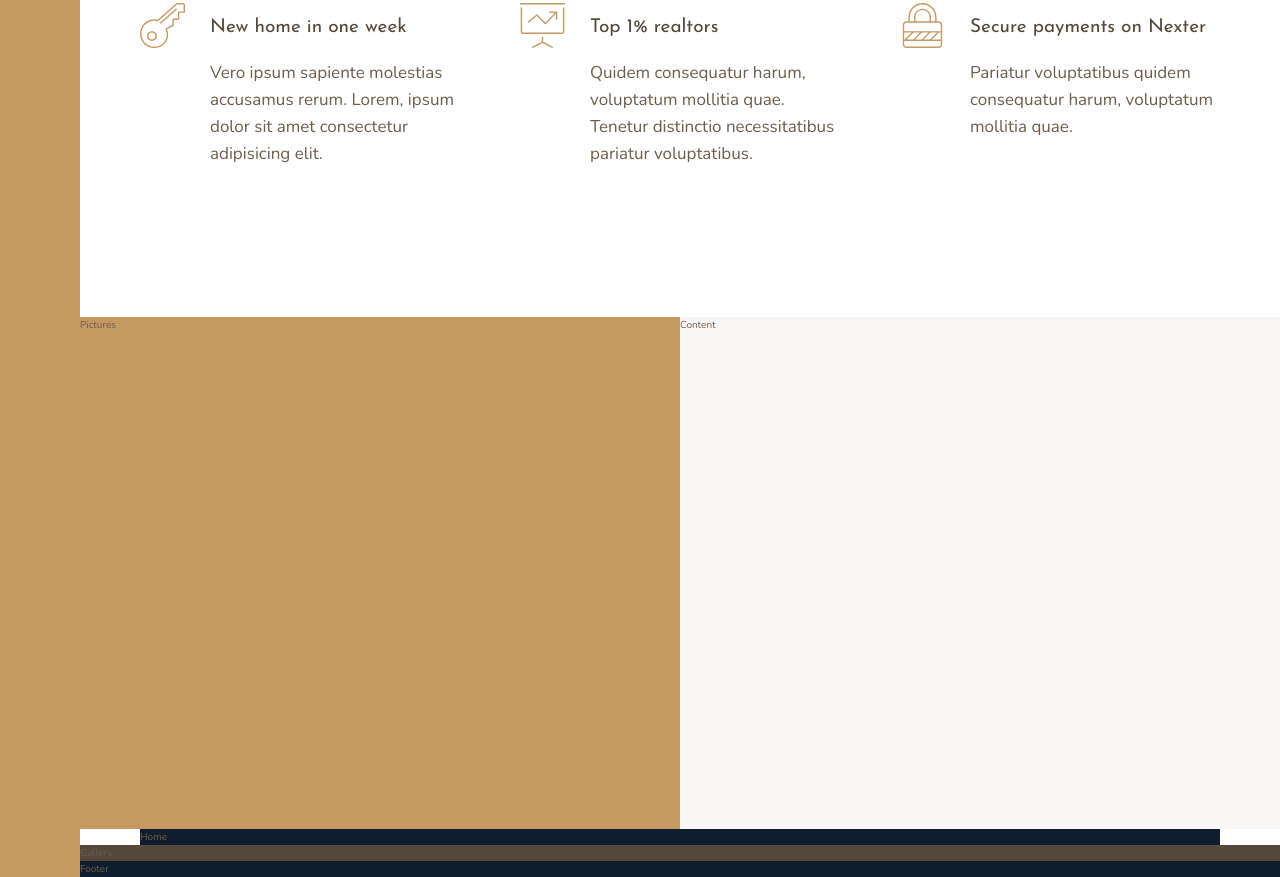
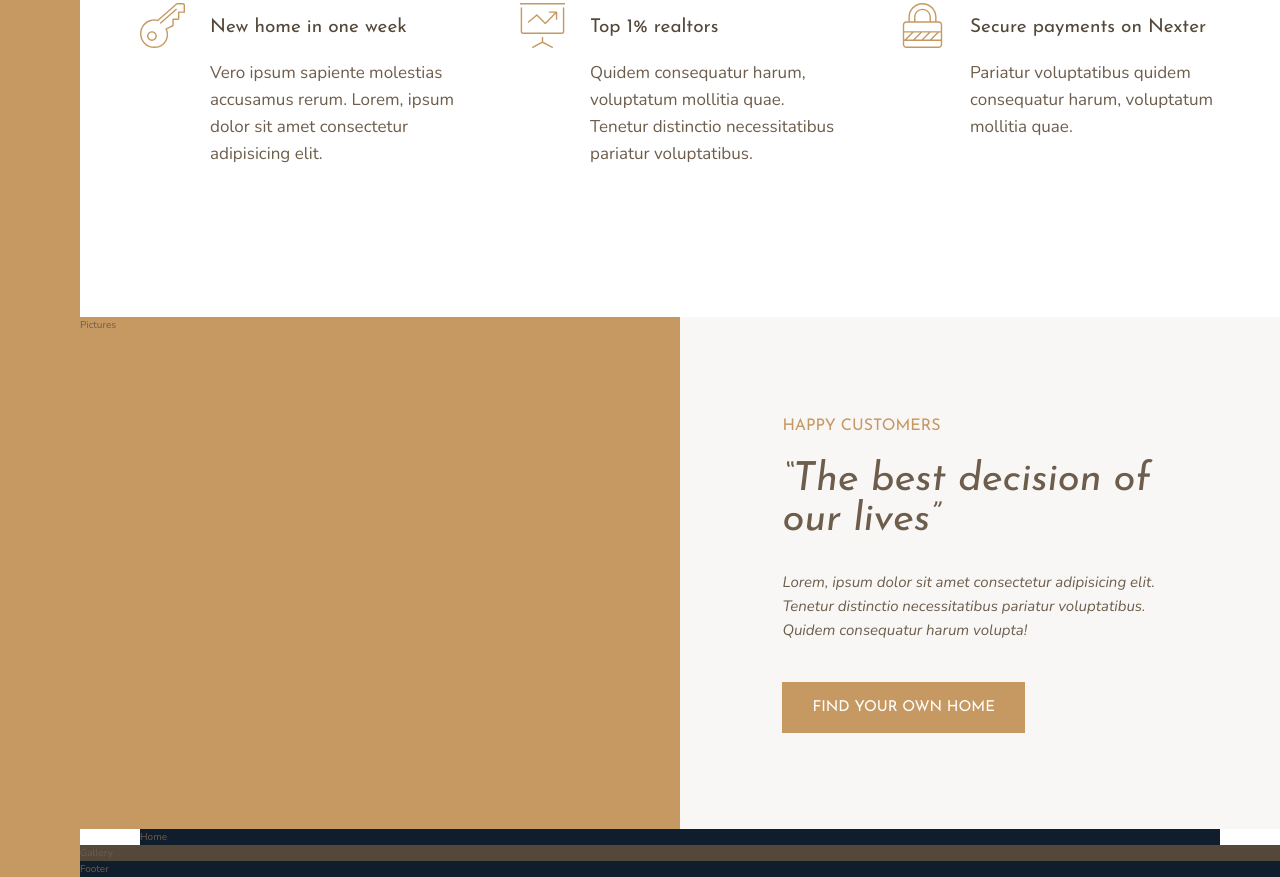
Before and after one commit to wisemandaniel/Nexter-project-with-css-grid, a website: page index.html in a window 1280 px wide. Shown: the part 991-1868 px from the top of the page. Drawn offline with nearby package versions, Linux system fonts and the light colour scheme.

Commit message:
started the grid story layout

```diff
--- a/index.html
+++ b/index.html
@@ -87,7 +87,10 @@
             Pictures
         </div>
         <div class="story__content">
-            Content
+            <h3 class="heading-h3 mb-sm">Happy Customers</h3>
+            <h2 class="heading-h2 heading-2--dark mb-md">&ldquo;The best decision of our lives&rdquo;</h2>
+            <p class="story__text">Lorem, ipsum dolor sit amet consectetur adipisicing elit. Tenetur distinctio necessitatibus pariatur voluptatibus. Quidem consequatur harum volupta!</p>
+            <button class="btn">find your own home</button>
         </div>
         <section class="home">
             Home
--- a/sass/_story.scss
+++ b/sass/_story.scss
@@ -10,5 +10,21 @@
         background-color: $color-grey-light-1;
 
         grid-column: col-start 5 / full-end;
+        padding: 6rem 8vw;
+
+        // display: flex;
+        // flex-direction: column;
+        // justify-content: center;
+        // align-items: flex-start;
+
+        display: grid;
+        align-content: center;
+        justify-items: start;
+    }
+
+    &__text {
+        font-size: 1.5rem;
+        font-style: italic;
+        margin-bottom: 4rem;
     }
 }
--- a/sass/_typography.scss
+++ b/sass/_typography.scss
@@ -18,12 +18,59 @@
 
 .heading-h3 {
     @extend %heading;
+    font-size: 1.6rem;
+    color: $color-primary;
+    text-transform: uppercase;
 }
 
 .heading-h2 {
     @extend %heading;
+    font-size: 4rem;
+    font-style: italic;
+    line-height: 1;
+
+    &--light {
+        color: $color-grey-light-1;
+    }
+
+    &--dark {
+        color: $color-grey-dark-1;
+    }
 }
 
 .heading-h1 {
     @extend %heading;
 }
+
+.btn {
+    background-color: $color-primary;
+    color: #fff;
+    border: none;
+    border-radius: 0;
+    font-family: $font-display;
+    font-size: 1.5rem;
+    text-transform: uppercase;
+    padding: 1.8rem 3rem;
+    cursor: pointer;
+    transition: all .2s;
+
+    &:hover {
+        background-color: $color-primary-dark;
+    }
+}
+
+.mb-sm {
+    margin-bottom: 2rem;
+}
+
+.mb-md {
+    margin-bottom: 3rem;
+}
+
+.mb-lg {
+    margin-bottom: 4rem;
+}
+
+.mb-hg {
+    margin-bottom: 8rem;
+}
```
Also changed, not shown: css/style.css.
